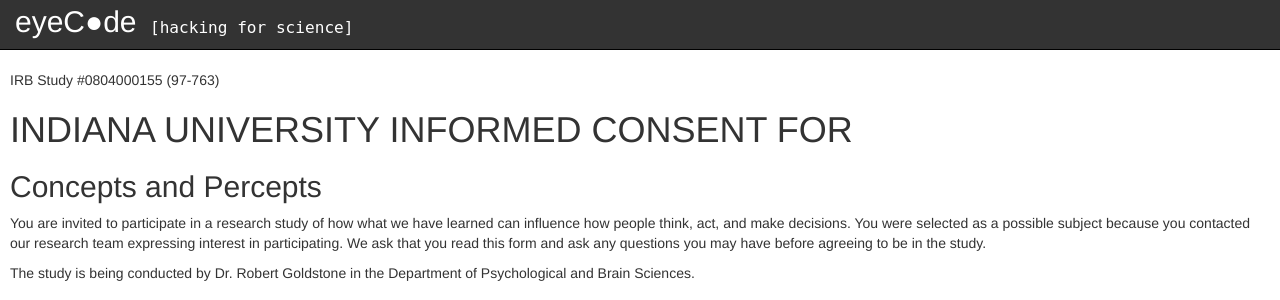
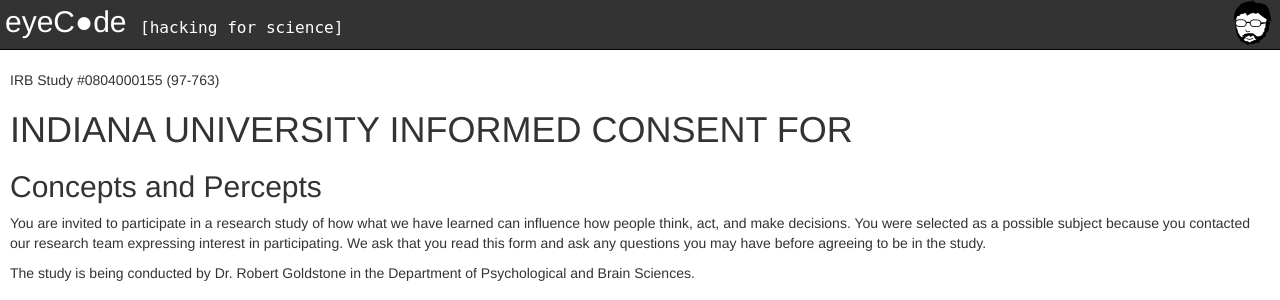
Before and after one commit to msgpo/eyecode2-web, a Flask app: page / in a window 1280 px wide. Shown: the top 300 px of the page. Run offline with Flask 2, Linux system fonts and the light colour scheme; parts of the project's set-up code (start-up, migrations or seed data) failed here and were passed over.

Commit message:
Added mike head

```diff
--- a/eyecode2/app/templates/base.html
+++ b/eyecode2/app/templates/base.html
@@ -30,11 +30,12 @@
     <script src="{{ url_for('static', filename='js/core.js' ) }}"></script>
 
     <div class="navbar navbar-default navbar-static-top" role="navigation">
-        <div class="container">
+        <div class="container-fluid" style="padding: 0px 5px;">
             <div class="navbar-header">
                 <h2>eyeC&#9679;de</h2>
                 <span>[hacking for science]</span>
             </div>
+            <img class="pull-right" src="{{ url_for('static', filename='img/mike_head.png') }}" />
         </div>
     </div>
 
```
Also changed, not shown: eyecode2/app/static/img/mike_head.png (added).
